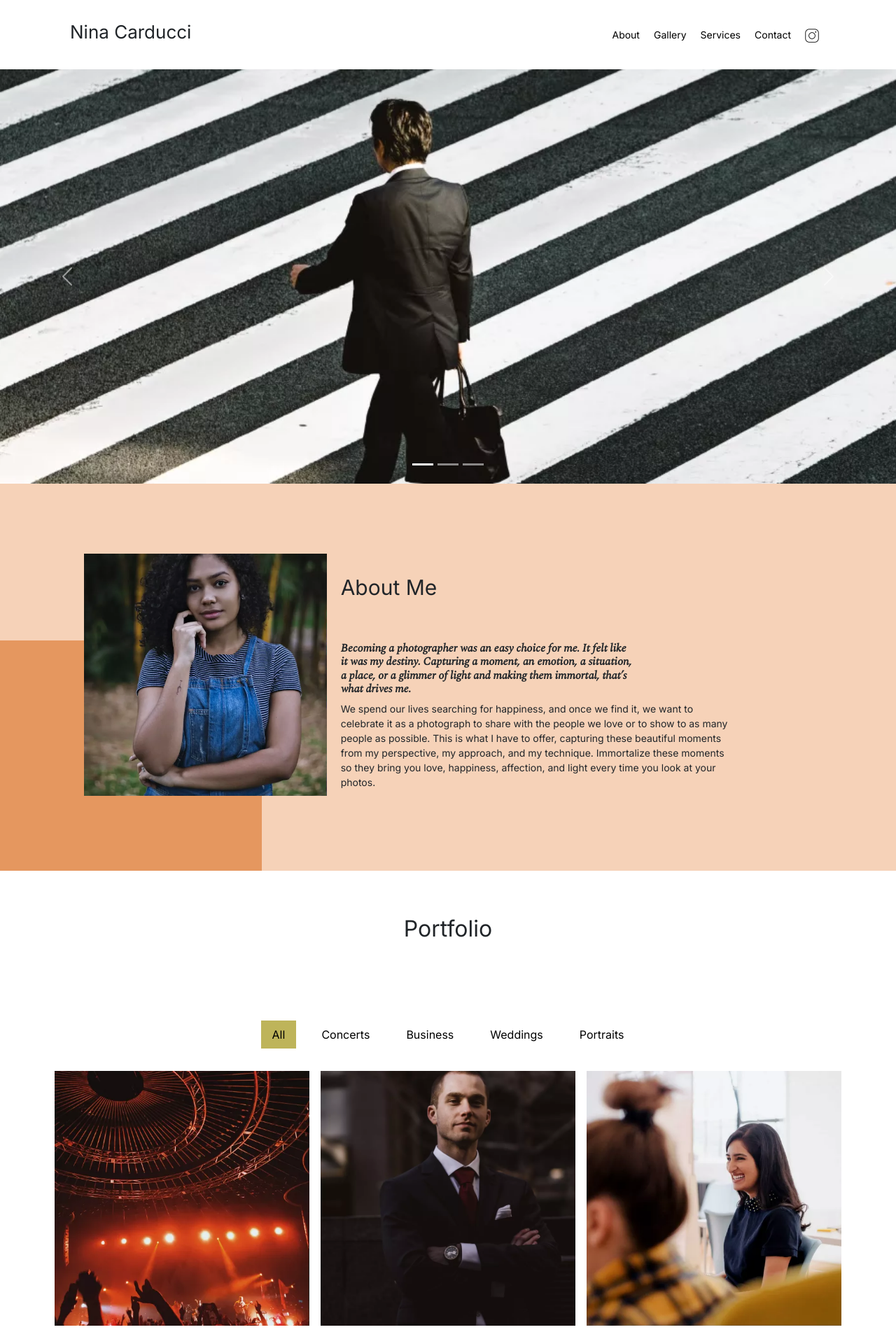
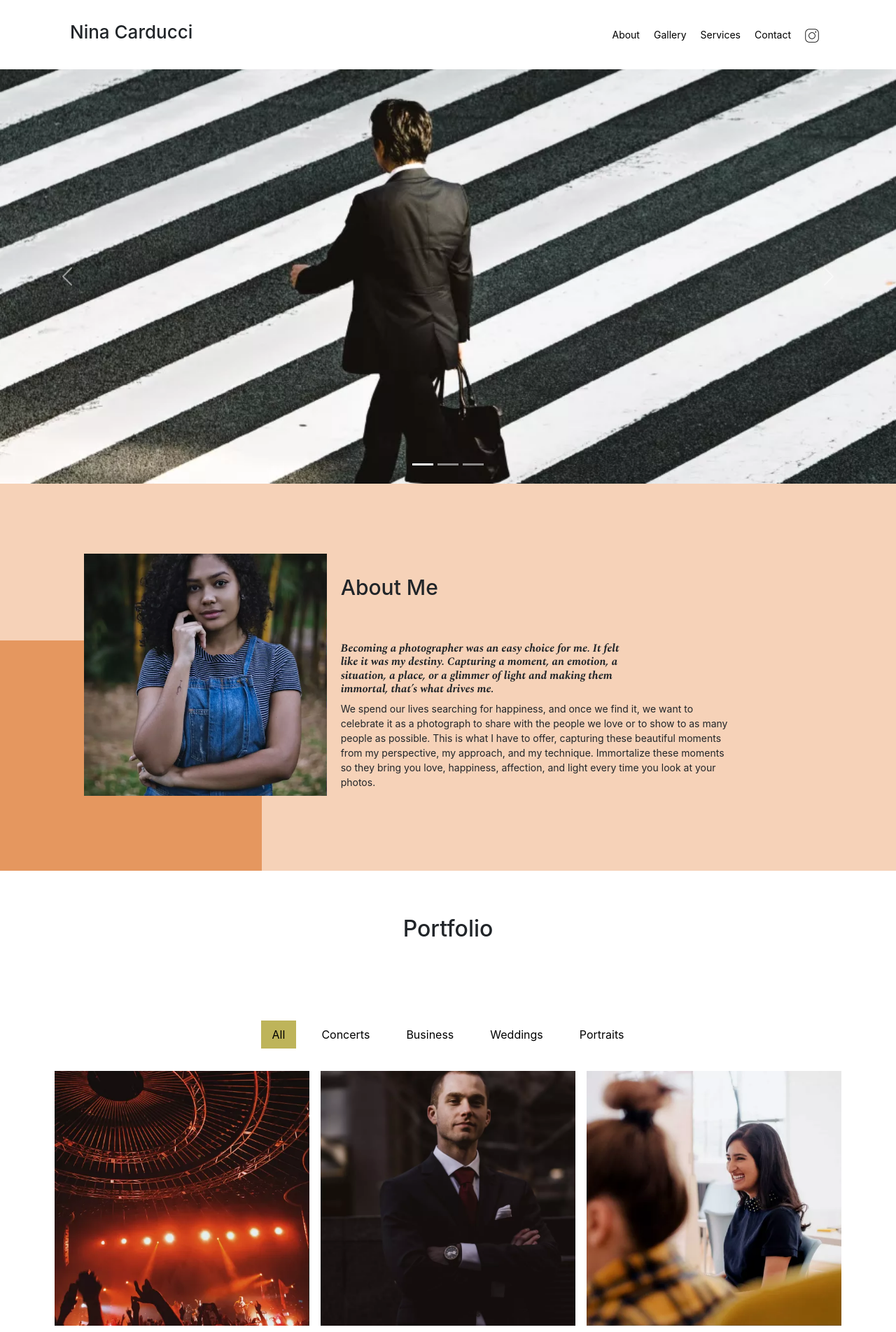
Before and after one commit to yael16yo/yael16yo.github.io, a PHP site: page / in a window 1280 px wide. Shown: the top 1903 px of the page at 70% size. Run offline with PHP 8.4, Linux system fonts and the light colour scheme; some libraries are stand-ins or nearby versions.

Commit message:
update(fonts)

```diff
--- a/assets/style.css
+++ b/assets/style.css
@@ -1,4 +1,4 @@
-
+@import url('https://fonts.googleapis.com/css2?family=Spectral:ital,wght@0,200;0,300;0,400;0,500;0,600;0,700;0,800;1,200;1,300;1,400;1,500;1,600;1,700;1,800&display=swap');
 
 body {
 	max-width: 1920px;
--- a/index.html
+++ b/index.html
@@ -59,9 +59,6 @@
 
     <link href="https://cdn.jsdelivr.net/npm/bootstrap@5.1.3/dist/css/bootstrap.min.css" rel="stylesheet" integrity="sha384-1BmE4kWBq78iYhFldvKuhfTAU6auU8tT94WrHftjDbrCEXSU1oBoqyl2QvZ6jIW3" crossorigin="anonymous">
     <link rel="stylesheet" href="https://yael16yo.github.io/assets/style.css">
-    <link rel="preconnect" href="https://fonts.googleapis.com">
-    <link rel="preconnect" href="https://fonts.gstatic.com" crossorigin>
-    <link href="https://fonts.googleapis.com/css2?family=Inter&family=Spectral:ital,wght@0,400;1,300;1,400;1,800&display=swap" rel="stylesheet">
     <link rel="preconnect" href="https://cdnjs.cloudflare.com/ajax/libs/font-awesome/4.7.0/css/font-awesome.min.css">
 </head>
 <body>
```
